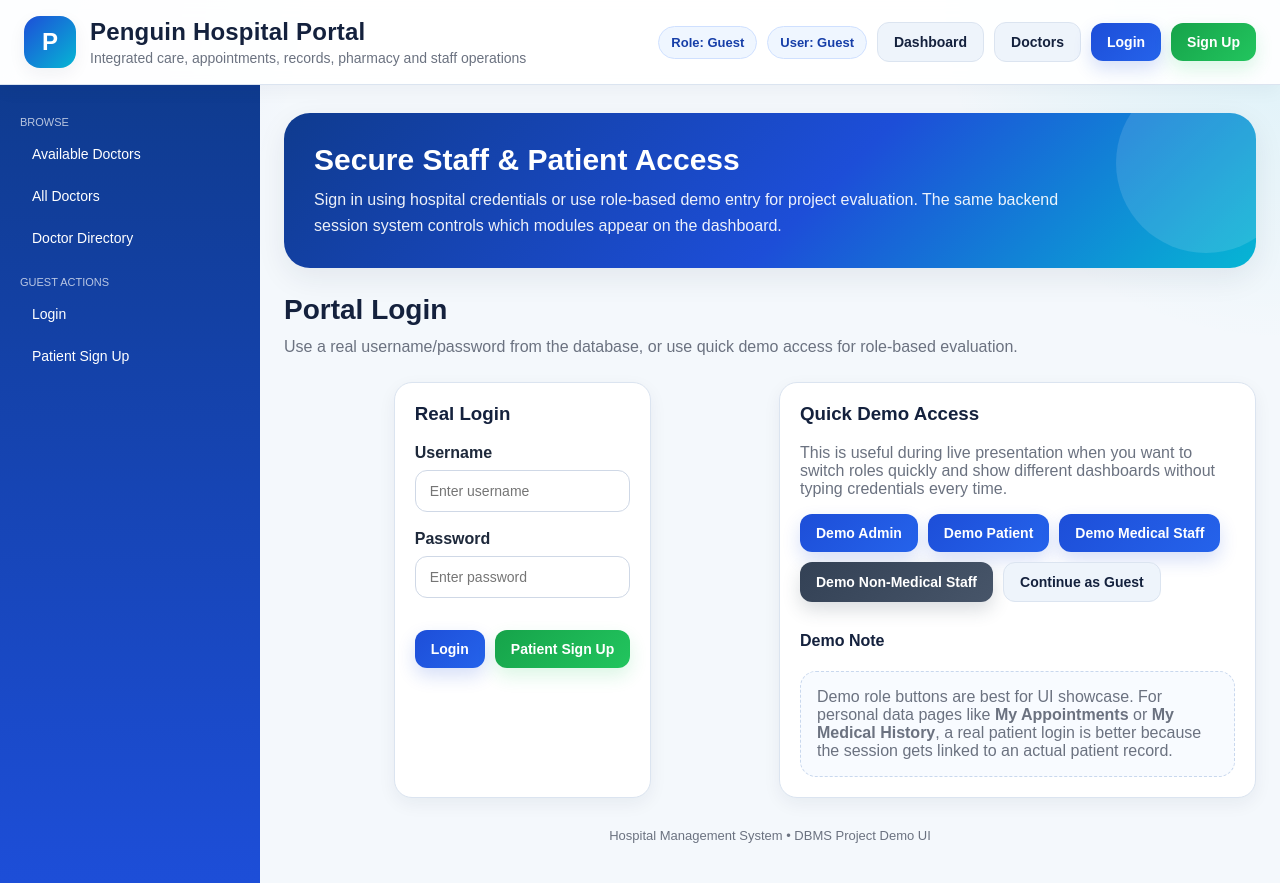
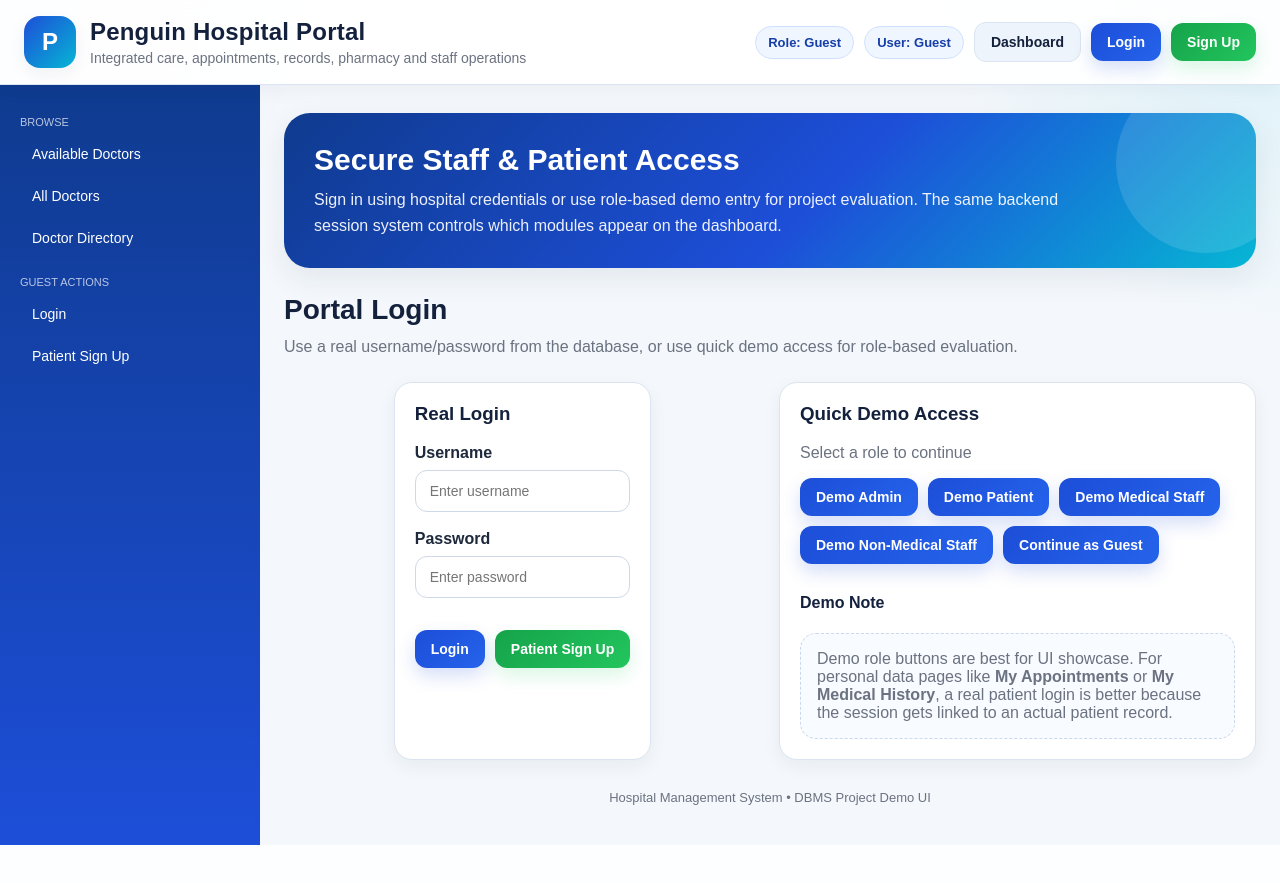
Before and after one commit to Sidh-Virmani/Hospital-Management-System, a Flask app: page /login in a window 1280 px wide. After the commit the page ends 845 px from the top, so only its background shows below. Run offline with Flask 3, Linux system fonts and the light colour scheme.

Commit message:
changed login page a little

```diff
--- a/src/templates/base.html
+++ b/src/templates/base.html
@@ -707,7 +707,7 @@
                 <span class="pill">User: {{ session.get('username', 'Guest') }}</span>
 
                 <a class="btn btn-light" href="{{ url_for('home') }}">Dashboard</a>
-                <a class="btn btn-light" href="{{ url_for('read_bp.available_doctors') }}">Doctors</a>
+                <!-- <a class="btn btn-light" href="{{ url_for('read_bp.available_doctors') }}">Doctors</a> -->
 
                 {% if session.get('role') == 'GUEST' %}
                     <a class="btn" href="{{ url_for('auth_bp.login') }}">Login</a>
--- a/src/templates/login.html
+++ b/src/templates/login.html
@@ -45,16 +45,15 @@
     <div class="card">
         <h3>Quick Demo Access</h3>
         <p class="muted">
-            This is useful during live presentation when you want to switch roles quickly and show
-            different dashboards without typing credentials every time.
+            Select a role to continue
         </p>
 
         <div class="btn-row">
             <a class="btn" href="{{ url_for('auth_bp.demo_login', role='ADMIN') }}">Demo Admin</a>
             <a class="btn" href="{{ url_for('auth_bp.demo_login', role='PATIENT') }}">Demo Patient</a>
             <a class="btn" href="{{ url_for('auth_bp.demo_login', role='MEDICAL_STAFF') }}">Demo Medical Staff</a>
-            <a class="btn btn-secondary" href="{{ url_for('auth_bp.demo_login', role='NON_MEDICAL_STAFF') }}">Demo Non-Medical Staff</a>
-            <a class="btn btn-light" href="{{ url_for('auth_bp.demo_login', role='GUEST') }}">Continue as Guest</a>
+            <a class="btn" href="{{ url_for('auth_bp.demo_login', role='NON_MEDICAL_STAFF') }}">Demo Non-Medical Staff</a>
+            <a class="btn" href="{{ url_for('auth_bp.demo_login', role='GUEST') }}">Continue as Guest</a>
         </div>
 
         <div class="section">
```
